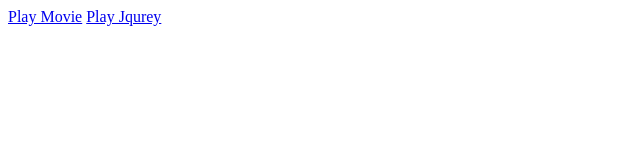
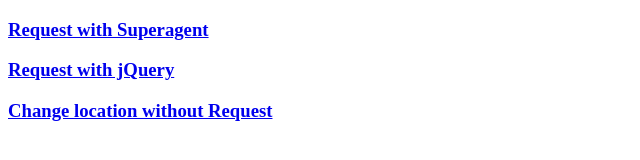
Before and after one commit to dimified/dimified.github.io, a plain HTML site: page index.html in a window 1280 px wide. Shown: the whole page, without its empty margins (0-640 px from the left). Drawn offline with nearby package versions, Linux system fonts and the light colour scheme.

Commit message:
Changing Links

```diff
--- a/index.html
+++ b/index.html
@@ -6,13 +6,14 @@
 </head>
 <body>
 
-<a href="#" id="link">Play Movie</a>
-<a href="#" id="play">Play Jqurey</a>
+<a href="#" id="superagent"><h3>Request with Superagent</h3></a>
+<a href="#" id="jquery"><h3>Request with jQuery</h3></a>
+<a href="#" id="location"><h3>Change location without Request</h3></a>
 
 <script src="https://cdnjs.cloudflare.com/ajax/libs/superagent/3.5.2/superagent.min.js"></script>
 <script src="https://code.jquery.com/jquery-3.2.1.min.js"></script>
 <script>
-    document.getElementById('link').addEventListener('click', function () {
+    document.getElementById('superagent').addEventListener('click', function () {
         var request = window.superagent;
         request
             .get('https://reqres.in/api/products/3')
@@ -23,11 +24,15 @@
             });
     });
 
-    document.getElementById('play').addEventListener('click', function () {
+    document.getElementById('jquery').addEventListener('click', function () {
         window.$.get('https://reqres.in/api/products/3', function () {
             window.location = 'https://url.video';
         });
     });
+
+    document.getElementById('location').addEventListener('click', function () {
+        window.location = 'https://url.video';
+    });
 </script>
 </body>
 </html>
```
